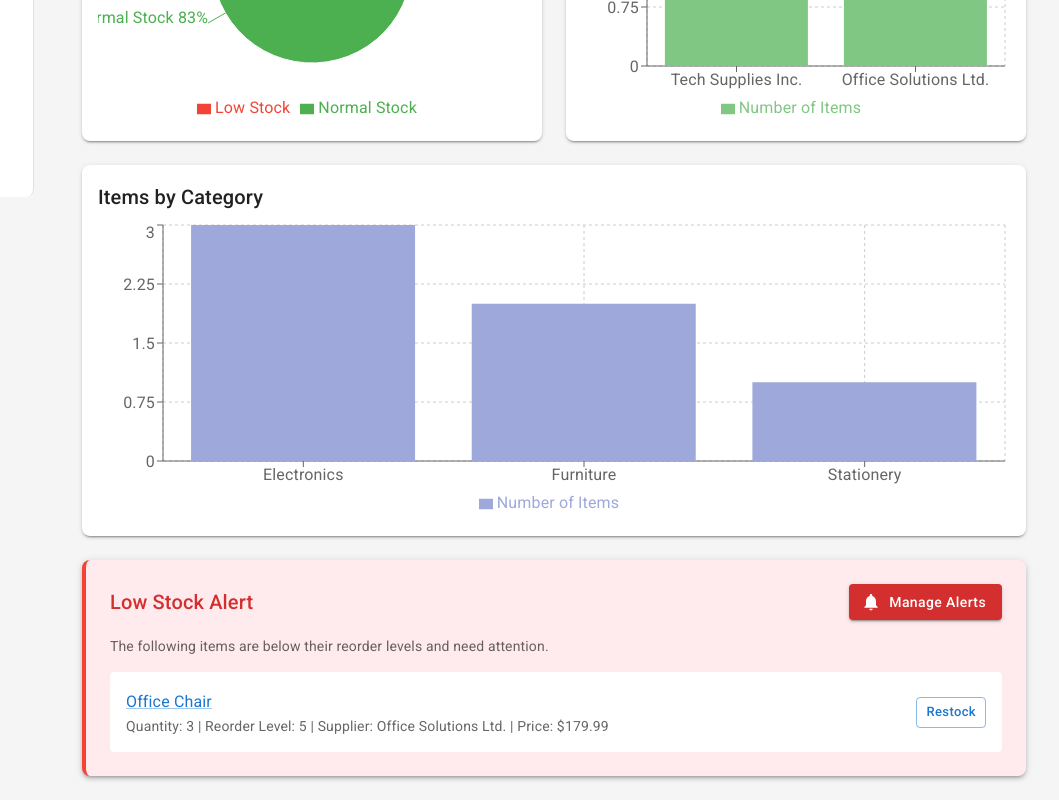
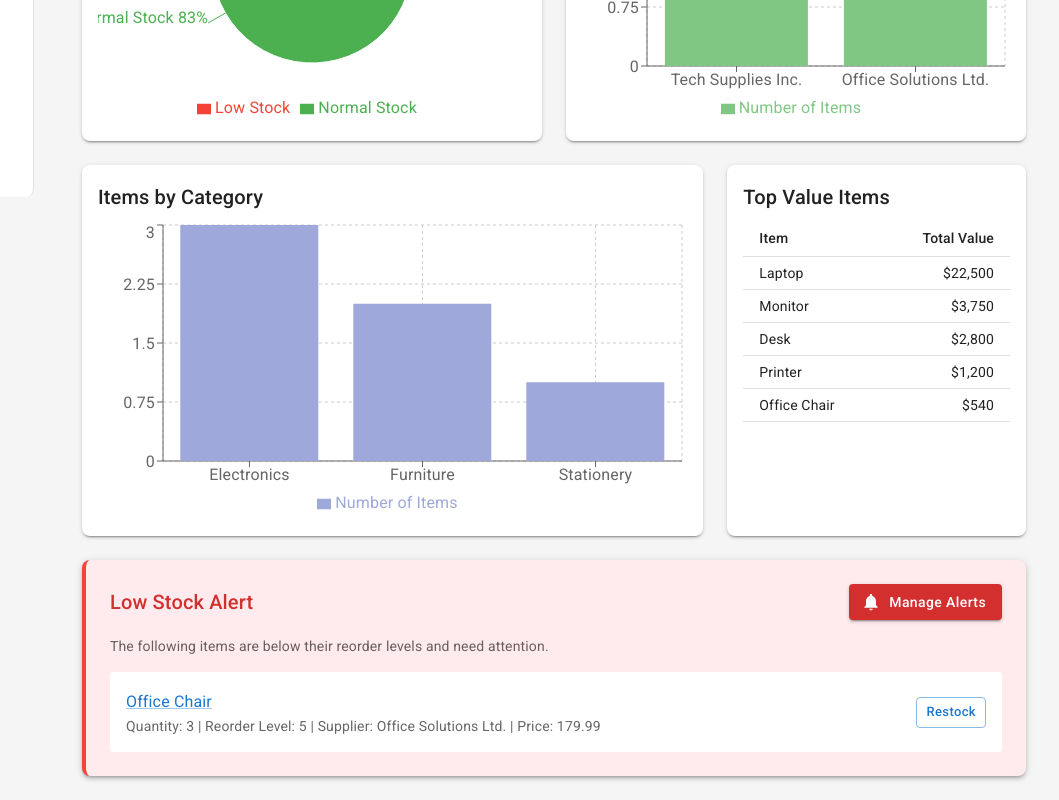
Before and after one commit to Kostasanasta/Inventory_Management, a React (Create React App) app in the folder frontend/: page /dashboard in a window 1280 px wide. Shown: the part 603-1403 px from the top of the page, without its empty margins (206-1265 px from the left). Built offline with nearby package versions, Linux system fonts and the light colour scheme; no server answers; sample sign-in values are in the browser's storage.

Commit message:
Update DashboardPage.jsx

```diff
--- a/frontend/src/pages/DashboardPage.jsx
+++ b/frontend/src/pages/DashboardPage.jsx
@@ -7,7 +7,13 @@ import {
   Box,
   CircularProgress,
   Link,
-  Button
+  Button,
+  Table,
+  TableBody,
+  TableCell,
+  TableContainer,
+  TableHead,
+  TableRow
 } from '@mui/material';
 import { Link as RouterLink } from 'react-router-dom';
 import { Notifications as NotificationsIcon } from '@mui/icons-material';
@@ -15,7 +21,19 @@ import itemService from '../services/itemService';
 import supplierService from '../services/supplierService';
 
 // Use this only if you have recharts installed
-import { BarChart, Bar, PieChart, Pie, Cell, XAxis, YAxis, CartesianGrid, Tooltip, Legend, ResponsiveContainer } from 'recharts';
+import {
+  BarChart,
+  Bar,
+  PieChart,
+  Pie,
+  Cell,
+  XAxis,
+  YAxis,
+  CartesianGrid,
+  Tooltip,
+  Legend,
+  ResponsiveContainer
+} from 'recharts';
 
 // Colors for charts
 const COLORS = ['#4CAF50', '#FFC107', '#2196F3', '#F44336', '#9C27B0', '#00BCD4'];
@@ -29,6 +47,7 @@ const DashboardPage = () => {
     categoryCounts: [],
     supplierCounts: [],
     stockStatus: [],
+    topValueItems: [],
     loading: true,
     error: null,
   });
@@ -81,6 +100,15 @@ const DashboardPage = () => {
           return total + (parseFloat(item.price || 0) * parseInt(item.quantity || 0));
         }, 0);
 
+        // Top value items (sorted by total value)
+        const topValueItems = items
+          .map(item => ({
+            ...item,
+            totalValue: item.price * item.quantity
+          }))
+          .sort((a, b) => b.totalValue - a.totalValue)
+          .slice(0, 5);
+
         const lowStockItems = items.filter(item => item.quantity <= item.reorderLevel);
 
         // Calculate category counts for charts
@@ -121,6 +149,7 @@ const DashboardPage = () => {
           categoryCounts,
           supplierCounts,
           stockStatus,
+          topValueItems,
           loading: false,
           error: null,
         });
@@ -133,7 +162,7 @@ const DashboardPage = () => {
             { id: 3, name: 'Office Chair', quantity: 3, reorderLevel: 5, supplier: { name: 'Office Solutions Ltd.' }, category: 'Furniture' }
           ],
           totalSuppliers: 2,
-          totalInventoryValue: 12500.55, // Mock fallback value
+          totalInventoryValue: 16315, // Removed last two digits
           categoryCounts: [
             { name: 'Electronics', count: 3 },
             { name: 'Furniture', count: 2 },
@@ -146,6 +175,10 @@ const DashboardPage = () => {
           stockStatus: [
             { name: 'Low Stock', value: 1 },
             { name: 'Normal Stock', value: 5 }
+          ],
+          topValueItems: [
+            { id: 1, name: 'Laptop', quantity: 25, price: 899.99, totalValue: 22499.75 },
+            { id: 2, name: 'Monitor', quantity: 15, price: 249.99, totalValue: 3749.85 },
           ],
           loading: false,
           error: null,
@@ -212,10 +245,7 @@ const DashboardPage = () => {
               Total Inventory Value
             </Typography>
             <Typography variant="h2" color="#2E7D32">
-              ${stats.totalInventoryValue.toLocaleString(undefined, {
-                minimumFractionDigits: 2,
-                maximumFractionDigits: 2
-              })}
+              ${stats.totalInventoryValue.toLocaleString()}
             </Typography>
           </Paper>
         </Grid>
@@ -274,9 +304,10 @@ const DashboardPage = () => {
         </Grid>
       </Grid>
 
-      {/* Third Row - Items by Category (full width) */}
+      {/* Third Row - Combination of Charts */}
       <Grid container spacing={3} sx={{ mb: 3 }}>
-        <Grid item xs={12}>
+        {/* Items by Category */}
+        <Grid item xs={12} md={8}>
           <Paper elevation={2} sx={{ p: 2, bgcolor: 'white' }}>
             <Typography variant="h6" gutterBottom>
               Items by Category
@@ -293,6 +324,40 @@ const DashboardPage = () => {
                 </BarChart>
               </ResponsiveContainer>
             </Box>
+          </Paper>
+        </Grid>
+
+        {/* Top Value Items */}
+        <Grid item xs={12} md={4}>
+          <Paper elevation={2} sx={{ p: 2, height: '100%', bgcolor: 'white' }}>
+            <Typography variant="h6" gutterBottom>
+              Top Value Items
+            </Typography>
+            <TableContainer>
+              <Table size="small">
+                <TableHead>
+                  <TableRow>
+                    <TableCell>Item</TableCell>
+                    <TableCell align="right">Total Value</TableCell>
+                  </TableRow>
+                </TableHead>
+                <TableBody>
+                  {stats.topValueItems.map((item) => (
+                    <TableRow key={item.id}>
+                      <TableCell component="th" scope="row">
+                        {item.name}
+                      </TableCell>
+                      <TableCell align="right">
+                        ${item.totalValue.toLocaleString(undefined, {
+                          minimumFractionDigits: 0,
+                          maximumFractionDigits: 0
+                        })}
+                      </TableCell>
+                    </TableRow>
+                  ))}
+                </TableBody>
+              </Table>
+            </TableContainer>
           </Paper>
         </Grid>
       </Grid>
@@ -338,7 +403,7 @@ const DashboardPage = () => {
                       </Typography>
                       <Typography variant="body2" color="text.secondary">
                         Quantity: {item.quantity} | Reorder Level: {item.reorderLevel} | Supplier: {item.supplier?.name || 'N/A'}
-                        {item.price ? ` | Price: $${parseFloat(item.price).toFixed(2)}` : ''}
+                        {item.price ? ` | Price: ${parseFloat(item.price).toFixed(2)}` : ''}
                       </Typography>
                     </Box>
                     <Button
```
